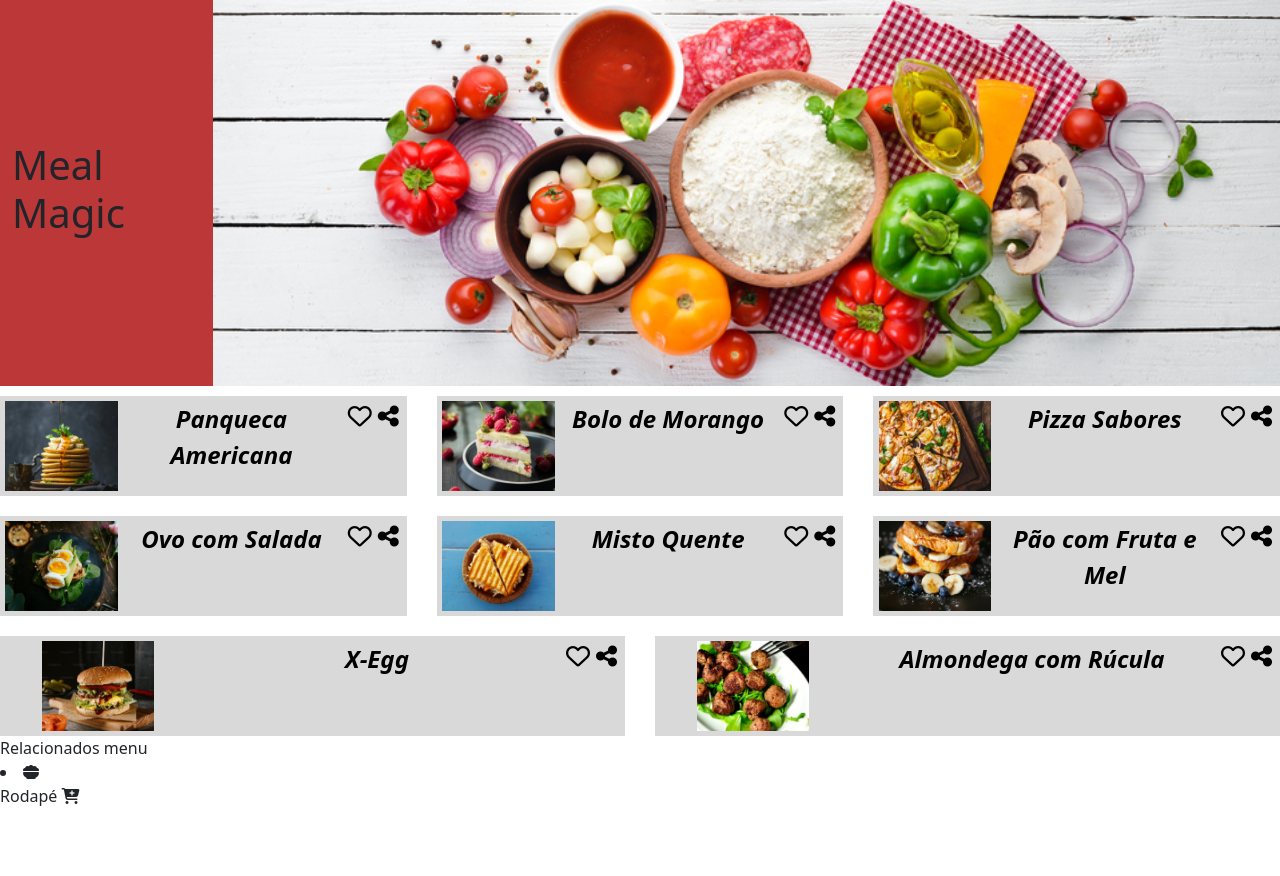
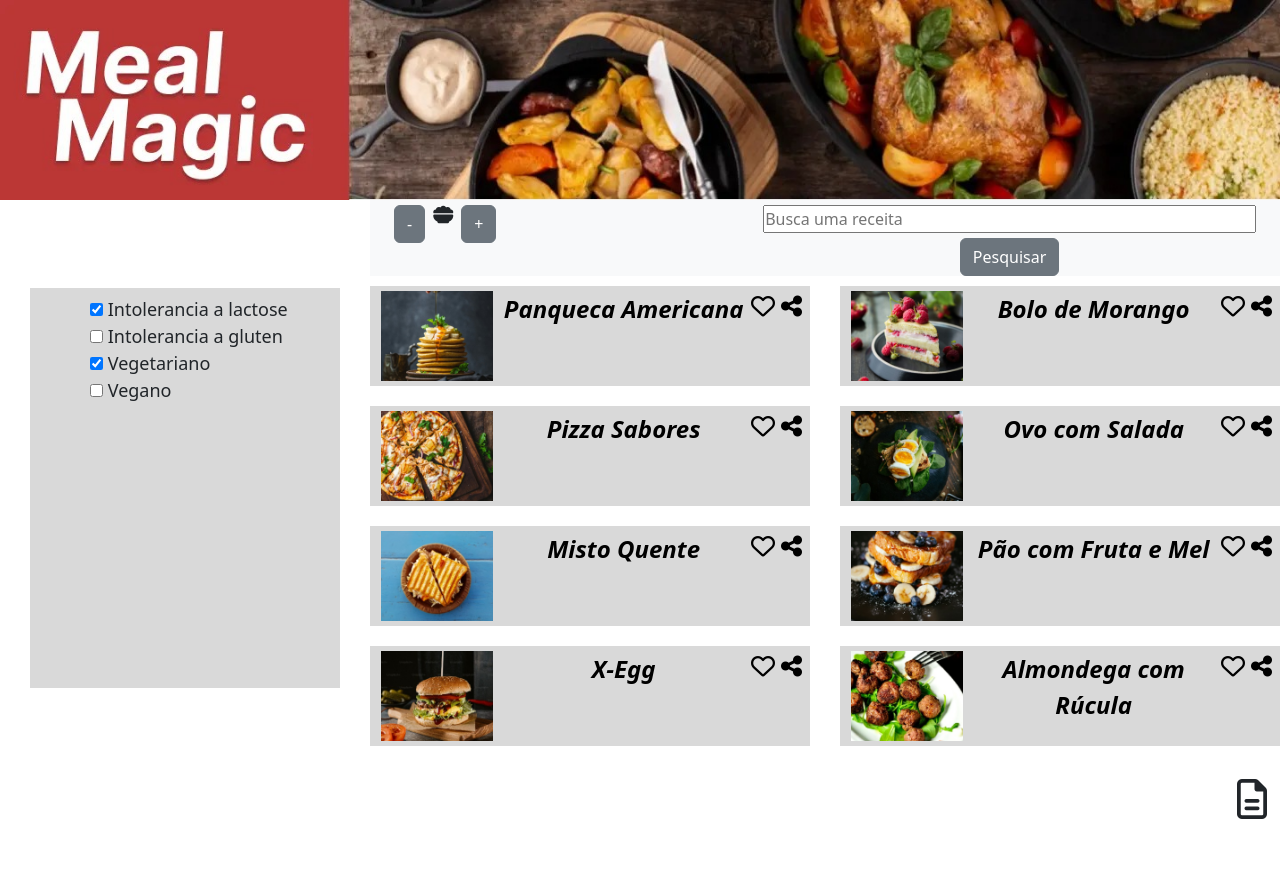
Before and after one commit to MealMagicSA/mealmagic-frontend, a website built with Vite: page index.html in a window 1280 px wide. Before the commit the page ends 808 px from the top, so only its background shows below. Built offline with nearby package versions, Linux system fonts and the light colour scheme.

Commit message:
tela final 1 ok

```diff
--- a/index.html
+++ b/index.html
@@ -1,61 +1,49 @@
 <!DOCTYPE html>
 <html lang="pt-br">
   <head>
-    <meta charset="UTF-8" />
-    <meta name="viewport" content="width=device-width, initial-scale=1.0" />
+    <meta charset="UTF-8"/>
+    <meta name="viewport" content="width=device-width, initial-scale=1.0"/>
 
     <title>Meal Magic</title>
 
     <script
       src="https://kit.fontawesome.com/f3387cf796.js"
-      crossorigin="anonymous"
-    ></script>
+      crossorigin="anonymous">
+    </script>
 
     <link
       rel="stylesheet"
       href="https://cdn.jsdelivr.net/npm/bootstrap@5.3.2/dist/css/bootstrap.min.css"
       integrity="sha384-T3c6CoIi6uLrA9TneNEoa7RxnatzjcDSCmG1MXxSR1GAsXEV/Dwwykc2MPK8M2HN"
-      crossorigin="anonymous"
-    />
-    <link rel="stylesheet" type="text/css" href="./src/css/style.css" />
+      crossorigin="anonymous"/>
+    <link rel="stylesheet" type="text/css" href="./src/css/style.css"/>
   </head>
   <body>
-    <header class="d-flex align-items-center">
-      <div class="container-fluid">
-        <!-- Banners  -->
-        <div class="row justify-content-between align-items-center">
-          <div class="col-2">
-            <div class="logo">
-              <h1>Meal Magic</h1>
-            </div>
-          </div>
-          <div class="col-10 px-0">
-            <div
-              class="banner w-100 h-100 d-flex flex-column align-items-center"
-            >
-              <img
-                src="./src/assets/folder0.png"
-                class="w-100 h-100 object-fit-contain"
-                alt="Banner"
-              />
+    <header>
+    </header>
+    <div class="fundo">
+      <main>
+        <div class="container-fluid bg-light w-100 h-32">
+          <div class="row m-0">
+            <div class="col-5 col-lg-5">
+              <div class="quantity-filter">
+                <div class="d-flex">
+                  <button class="botao btn btn-secondary">-</button>
+                  <span style="font-size: 20px;" class="px-2">
+                    <i class="porcao fa-solid fa-bowl-food"></i>
+                  </span>
+                  <button class="botao btn btn-secondary">+</button>
                 </div>
               </div>
             </div>
-        <!-- Search -->
-        <div class="row">
-          <div class="col-5 col-lg-5">
-            <div class="quantity-filter"></div>
-          </div>
             <div class="col-7">
-            <div class="recipe-search"></div>
+              <div class="botao recipe-search w-100">
+                <input type="search" class="w-100 h-10 pl-4" name="buscaReceita" id="buscaReceita" placeholder="Busca uma receita">
+                <button class="botao btn btn-secondary">Pesquisar</button>
               </div>
             </div>
           </div>
-    </header>
-
-
-
-    <main>
+        </div>
         <ul class="flex-container">
           <li class="flex-item">
             <i class="curte fa-solid fa-share-nodes"></i>
@@ -134,24 +122,41 @@
 
 
 
-    <aside>Relacionados menu
-      <li class="flex-porcao">
-        <i class="fa-solid fa-bowl-food"></i>
-      </li>
+      <aside>
+        <fieldset class="filtros">
+          <legend></legend>
+          <div>
+            <input type="checkbox" id="intlactose" name="intlactose" checked />
+            <label for="intlactose">Intolerancia a lactose</label>
+          </div>
+          <div>
+            <input type="checkbox" id="horns" name="intgluten" />
+            <label for="intgluten">Intolerancia a gluten</label>
+          </div>
+          <div>
+            <input type="checkbox" id="vegetariano" name="vegetariano" checked />
+            <label for="vegetariano">Vegetariano</label>
+          </div>
+          <div>
+            <input type="checkbox" id="vegano" name="vegano" />
+            <label for="vegano">Vegano</label>
+          </div>
+        </fieldset>
 
       </aside>
+    </div>
 
-
-    <footer>Rodapé
-      <i class="fa-solid fa-cart-plus"></i>
+    <footer>
+      <i class="lista fa-regular fa-file-lines"></i>
+      <p class="p"></p>
 
     </footer>
 
     <script
       src="https://cdn.jsdelivr.net/npm/bootstrap@5.3.2/dist/js/bootstrap.min.js"
       integrity="sha384-BBtl+eGJRgqQAUMxJ7pMwbEyER4l1g+O15P+16Ep7Q9Q+zqX6gSbd85u4mG4QzX+"
-      crossorigin="anonymous"
-    ></script>
+      crossorigin="anonymous">
+    </script>
     <script type="module" src="./src/js/main.js"></script>
   </body>
 </html>
--- a/src/css/style.css
+++ b/src/css/style.css
@@ -4,6 +4,7 @@
   margin: 0;
   padding: 0;
   box-sizing: border-box;
+
 }
 
 body {
@@ -20,16 +21,32 @@ body {
   display: flex;
 }
 
+
+
 header {
+  display: flex;
+  height: 200px;
   width: 100%;
-  height: min-content;
-  background: #bc3737;
+  background-image: url("../assets/Banner.jpeg");
+  background-size: cover;
+  background-repeat: no-repeat;
+  background-position: center;
 }
 
 header .header #logo {
   flex: 0 1 100px;
   background: #bc3737;
 
+}
+
+.fundo {
+  display: flex;
+  flex-direction: row-reverse;
+  text-align: center;
+}
+
+.main {
+  flex: 2;
 }
 
 #openMenu,
@@ -103,16 +120,46 @@ header .header #logo {
   text-align: center;
 }
 
-.aside2 {
+.botao {
+  margin-top: 5px;
+}
+
+.lista {
+  font-size: 30pt;
+}
+
+aside {
+  margin-left: 30px;
+  margin-right: 30px;
+  display: flex;
   flex-direction: column;
-  flex: 1 1 200vw;
+  flex: 1;
   list-style: none;
   cursor: pointer;
+  align-content: center;
+  align-self:center;
+  justify-content: center;
+  margin-top: 30px;
+}
+
+.filtros {
+  display: flex;
+  flex-direction: column;
+  text-align: center;
+  background-color: #D9D9D9;
+  min-width: 310px;
+  min-height: 400px;
+  align-items: flex-start;
+  padding-left: 60px;
+  font-size: large;
 
 }
 
-.footer {
-  flex: 1 1 100vw;
+footer {
+  margin-top: 30px;
+  text-align: end;
+  margin-right: 10px;
+  padding: 3px;
   height: 100px;
 }
 
```
Also changed, not shown: src/assets/Banner.jpeg (added). Lines whose indentation alone changed are shown as unchanged.
